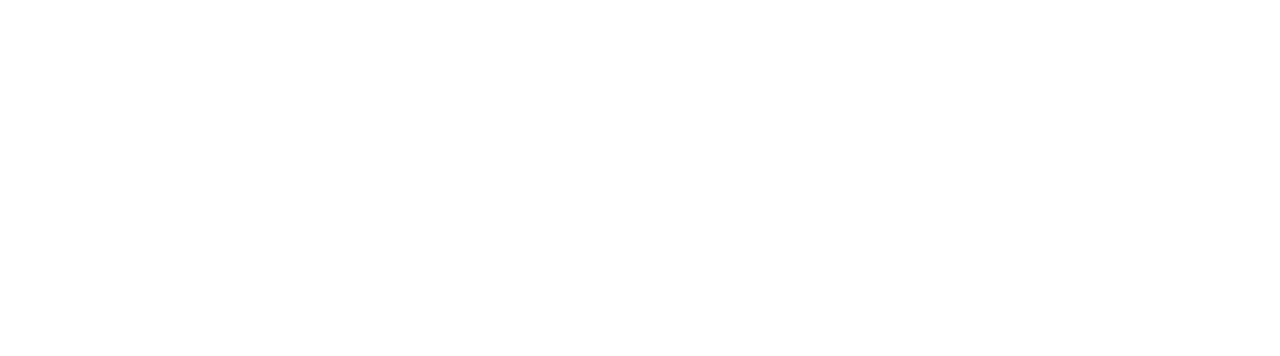
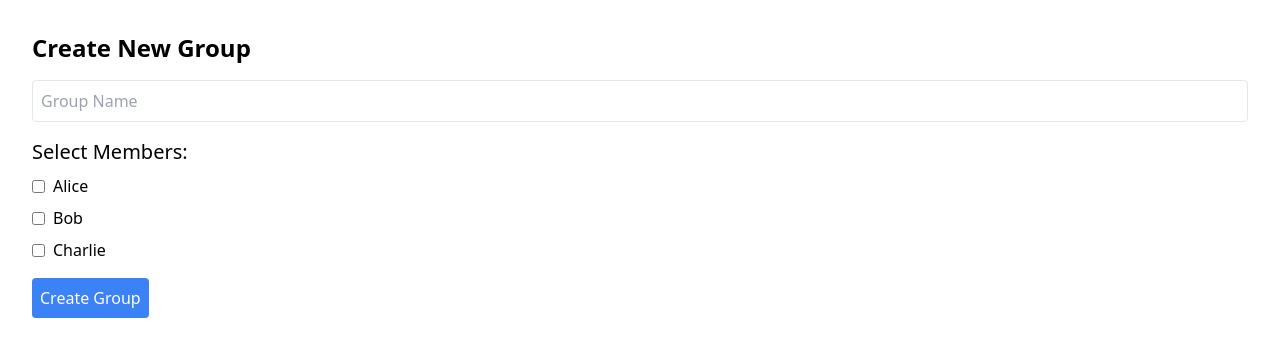
Before and after one commit to Kenna-Tefera/Book-Sharing-and-Recommendation-website, a React (Create React App) app in the folder frontend/: page /CreateGroupPage in a window 1280 px wide. Before the commit this address had no page. Shown: the top 356 px of the page. Built offline with nearby package versions, Linux system fonts and the light colour scheme.

Commit message:
create group

```diff
--- a/frontend/package.json
+++ b/frontend/package.json
@@ -9,7 +9,7 @@
     "axios": "^1.7.7",
     "react": "^18.3.1",
     "react-dom": "^18.3.1",
-    "react-router-dom": "^7.0.1",
+    "react-router-dom": "^7.0.2",
     "react-scripts": "^5.0.1",
     "web-vitals": "^2.1.4"
   },
--- a/frontend/src/App.js
+++ b/frontend/src/App.js
@@ -8,6 +8,8 @@
 import Home from './pages/home';
 import CreateBookPage from './pages/createBookPage';
 import ProfilePage from './pages/profile';
+import CreateGroupPage from './pages/CreateGroupPage';
+import GroupChatPage from './pages/GroupChatPage';
 
 const App = () => {
   // Simulating authentication state
@@ -46,6 +48,8 @@
         <Route path="/createBookPage" element={<CreateBookPage />} />
         <Route path="/profile" element={<ProfilePage />} />
         {/* <Route path="/profile/favorites" element={<ProfilePage />} /> */}
+        <Route path="/CreateGroupPage" element={<CreateGroupPage />} />
+        <Route path="/GroupChatPage" element={<GroupChatPage />} />
 
       </Routes>
     </Router>
--- a/frontend/src/components/sidebar/sidebar.js
+++ b/frontend/src/components/sidebar/sidebar.js
@@ -1,32 +1,40 @@
 import React, { useState } from 'react';
-import { Link } from 'react-router-dom';
+import { Link} from 'react-router-dom'; // Ensure useNavigate is imported
 
 const Sidebar = () => {
-  const [isBooksOpen, setIsBooksOpen] = useState(false);
-  const [isSidebarOpen, setIsSidebarOpen] = useState(true); // State to manage sidebar visibility
+  const [isBooksOpen, setIsBooksOpen] = useState(false); // Manage Books dropdown
+  const [isSidebarOpen, setIsSidebarOpen] = useState(true); // Manage Sidebar visibility
+  // const navigate = useNavigate(); // Initialize useNavigate
 
+  // const handleCreateGroup = () => {
+  //   navigate('/CreateGroupPage'); // Navigate to the group creation page
+  // };
+
+  // Menu items for the sidebar
   const menuItems = [
     { label: 'Home', icon: '🏠', link: '/' },
     { label: 'Categories', icon: '📂', link: '/categories' },
     { label: 'Favorites', icon: '❤️', link: '/profile/favorites' },
     { label: 'Settings', icon: '⚙️', link: '/settings' },
     { label: 'Profile', icon: '👤', link: '/profile' },
-
+    { label: 'create new group', icon: '👤👤', link: '/CreateGroupPage' },
 
   ];
 
   return (
-    <div className={`w-64 h-screen bg-black text-white flex flex-col transition-all ${isSidebarOpen ? 'block' : 'hidden'}`}>
-      {/* Hamburger Icon to toggle Sidebar */}
+    <div className={`h-screen bg-black text-white transition-all ${isSidebarOpen ? 'w-64' : 'w-16'}`}>
+      {/* Hamburger Button */}
       <button
         onClick={() => setIsSidebarOpen(!isSidebarOpen)}
-        className="p-4 text-white text-3xl fixed top-4 left-4 z-50"
+        className="text-white text-2xl p-3 absolute top-4 left-4"
       >
-        ☰ {/* This is the hamburger icon */}
+        ☰
       </button>
 
       {/* Profile Section */}
       <div className="p-6 flex flex-col items-center">
+        {isSidebarOpen && (
+          <>
             <img
               src="https://via.placeholder.com/100"
               alt="Profile"
@@ -34,9 +42,11 @@
             />
             <h2 className="text-lg font-semibold">John Doe</h2>
             <p className="text-gray-400 text-sm">Book Lover</p>
+          </>
+        )}
       </div>
 
-      {/* Menu Items */}
+      {/* Navigation Menu */}
       <nav className="flex-grow">
         <ul className="space-y-2">
           {menuItems.map((item, index) => (
@@ -46,19 +56,22 @@
                 className="flex items-center px-4 py-2 hover:bg-gray-700 transition-all"
               >
                 <span className="mr-3">{item.icon}</span>
-                {item.label}
+                {isSidebarOpen && item.label}
               </Link>
             </li>
           ))}
 
-          {/* Dropdown for Books */}
+          {/* Books Dropdown */}
           <li>
             <button
               onClick={() => setIsBooksOpen(!isBooksOpen)}
               className="flex items-center px-4 py-2 w-full text-left hover:bg-gray-700 transition-all"
             >
-              <span className="mr-3">📚</span> Books
-              <span className="ml-auto">{isBooksOpen ? '▼' : '►'}</span>
+              <span className="mr-3">📚</span>
+              {isSidebarOpen && 'Books'}
+              <span className={`ml-auto ${isSidebarOpen ? '' : 'hidden'}`}>
+                {isBooksOpen ? '▼' : '►'}
+              </span>
             </button>
             {isBooksOpen && (
               <ul className="pl-8 space-y-2 mt-2">
@@ -94,48 +107,16 @@
                     My Books
                   </Link>
                 </li>
-                <li>
-          <Link to="/profile/favorites" className="text-white text-lg hover:text-blue-500">Favorites</Link>
-        </li>
+
               </ul>
             )}
           </li>
-          {/* Dropdown for profile */}
-          {/* <li>
-            <button
-              onClick={() => setIsProfileOpen(!isProfileOpen)}
-              className="flex items-center px-4 py-2 w-full text-left hover:bg-gray-700 transition-all"
-            >
-              <span className="mr-3">📚</span> Books
-              <span className="ml-auto">{isProfileOpen ? '▼' : '►'}</span>
-            </button>
-            {isProfileOpen && (
-              <ul className="pl-8 space-y-2 mt-2">
-                <li>
-                  <Link
-                    to="/profilePage"
-                    className="flex items-center px-4 py-2 hover:bg-gray-600 transition-all"
-                  >
-                    Create Book
-                  </Link>
-                </li>
-                <li>
-                  <Link
-                    to="/my-books"
-                    className="flex items-center px-4 py-2 hover:bg-gray-600 transition-all"
-                  >
-                    My Books
-                  </Link>
-                </li>
-              </ul>
-            )}
-          </li> */}
         </ul>
       </nav>
 
       {/* Footer */}
       <div className="p-4 text-gray-400 text-sm">
-        © {new Date().getFullYear()} Book Lovers
+        {isSidebarOpen ? `© ${new Date().getFullYear()} Book Lovers` : '©'}
       </div>
     </div>
   );
--- a/frontend/src/index.js
+++ b/frontend/src/index.js
@@ -2,6 +2,7 @@
 import ReactDOM from 'react-dom/client';
 import './index.css';
 import App from './App';
+// import { BrowserRouter } from 'react-router-dom';
 import reportWebVitals from './reportWebVitals';
 
 const root = ReactDOM.createRoot(document.getElementById('root'));
--- /dev/null
+++ b/frontend/src/pages/CreateGroupPage.js
@@ -0,0 +1,68 @@
+import React, { useState } from 'react';
+import { useNavigate } from 'react-router-dom';
+
+const CreateGroupPage = () => {
+  const [groupName, setGroupName] = useState('');
+  const [selectedMembers, setSelectedMembers] = useState([]);
+  const [allMembers] = useState([
+    { id: 1, name: 'Alice' },
+    { id: 2, name: 'Bob' },
+    { id: 3, name: 'Charlie' },
+  ]); // Mock members list
+
+  const navigate = useNavigate();
+
+  const toggleMemberSelection = (member) => {
+    setSelectedMembers((prev) =>
+      prev.includes(member)
+        ? prev.filter((m) => m !== member)
+        : [...prev, member]
+    );
+  };
+
+  const handleCreateGroup = () => {
+    if (groupName && selectedMembers.length > 0) {
+      // Pass group details to the chat room
+      navigate('/GroupChatPage', { state: { groupName, selectedMembers } });
+    } else {
+      alert('Please provide a group name and select members.');
+    }
+  };
+
+  return (
+    <div className="p-8">
+      <h2 className="text-2xl font-semibold mb-4">Create New Group</h2>
+      <input
+        type="text"
+        placeholder="Group Name"
+        value={groupName}
+        onChange={(e) => setGroupName(e.target.value)}
+        className="w-full p-2 border mb-4 rounded"
+      />
+      <h3 className="text-xl mb-2">Select Members:</h3>
+      <ul className="mb-4">
+        {allMembers.map((member) => (
+          <li key={member.id} className="mb-2 flex items-center">
+            <input
+              type="checkbox"
+              id={`member-${member.id}`}
+              checked={selectedMembers.includes(member)}
+              onChange={() => toggleMemberSelection(member)}
+            />
+            <label htmlFor={`member-${member.id}`} className="ml-2">
+              {member.name}
+            </label>
+          </li>
+        ))}
+      </ul>
+      <button
+        onClick={handleCreateGroup}
+        className="bg-blue-500 text-white p-2 rounded"
+      >
+        Create Group
+      </button>
+    </div>
+  );
+};
+
+export default CreateGroupPage;
--- /dev/null
+++ b/frontend/src/pages/GroupChatPage.js
@@ -0,0 +1,24 @@
+import React from 'react';
+import { useLocation } from 'react-router-dom';
+
+const GroupChatPage = () => {
+  const location = useLocation();
+  const { groupName, selectedMembers } = location.state || {};
+
+  return (
+    <div className="p-8">
+      <h2 className="text-2xl font-semibold mb-4">Group Chat: {groupName}</h2>
+      <h3 className="text-xl mb-2">Members:</h3>
+      <ul className="mb-4">
+        {selectedMembers.map((member) => (
+          <li key={member.id}>{member.name}</li>
+        ))}
+      </ul>
+      <div className="chat-box border rounded p-4">
+        <p>Chat functionality can be implemented here.</p>
+      </div>
+    </div>
+  );
+};
+
+export default GroupChatPage;
```
Also changed, not shown: 1 other file (tests, documents, lock files or other folders). Lines whose indentation alone changed are shown as unchanged.
